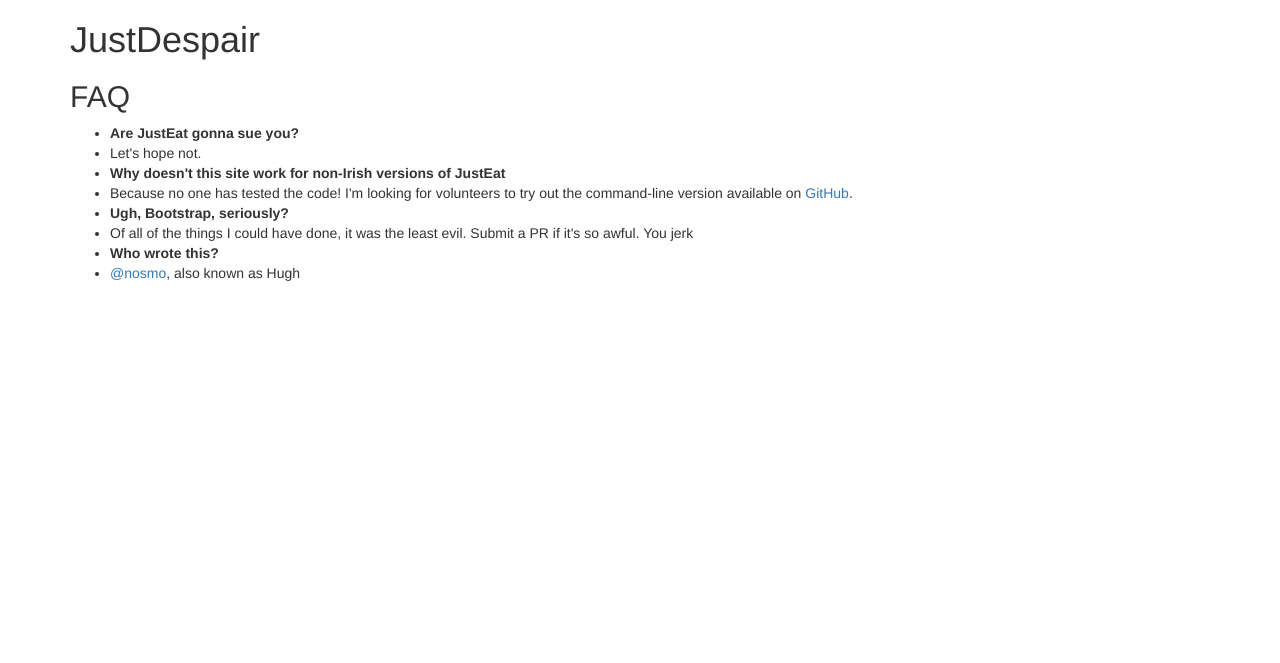
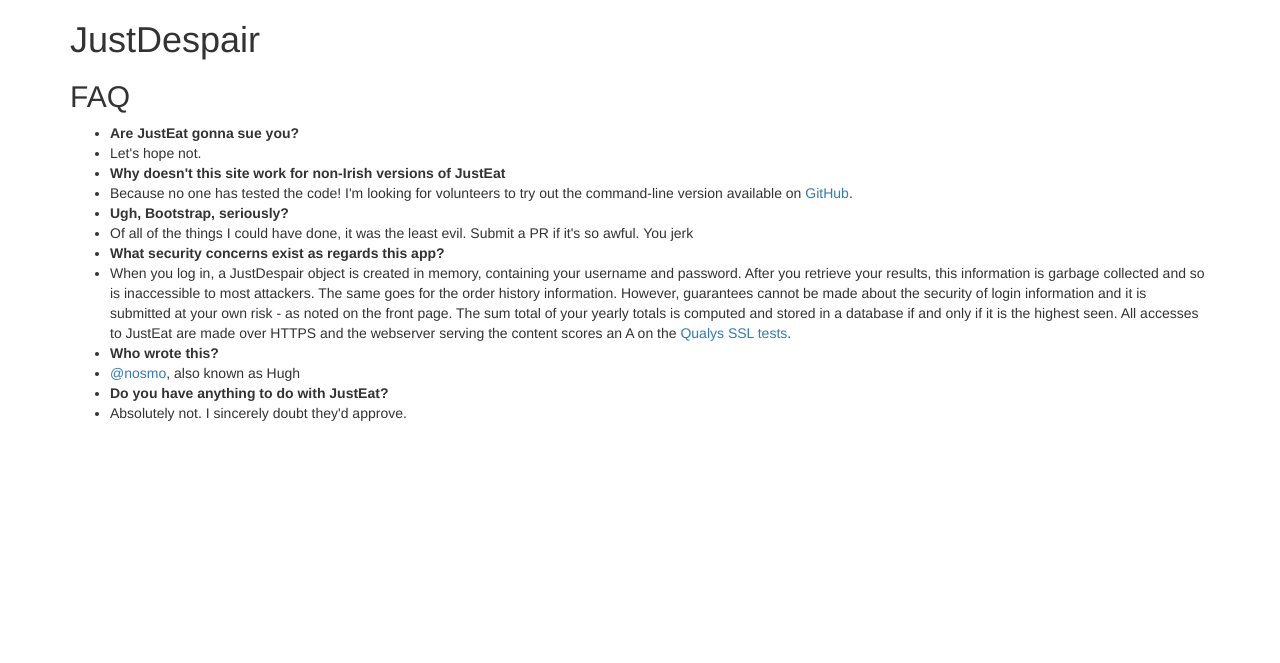
Before and after one commit to nosmo/justDespair, a Flask app: page /faq in a window 1280 px wide. Shown: the top 663 px of the page. Run offline with Flask 2, Linux system fonts and the light colour scheme; some libraries are stand-ins or nearby versions.

Commit message:
security info, making clear this has nothing to do with justeat

```diff
--- a/web/templates/faq.html
+++ b/web/templates/faq.html
@@ -16,8 +16,12 @@
     <li>Because no one has tested the code! I'm looking for volunteers to try out the command-line version available on <a href="https://github.com/nosmo/justDespair">GitHub</a>.</li>
     <li><strong>Ugh, Bootstrap, seriously?</strong></li>
     <li>Of all of the things I could have done, it was the least evil. Submit a PR if it's so awful. You jerk</li>
+    <li><strong>What security concerns exist as regards this app?</strong></li>
+    <li>When you log in, a JustDespair object is created in memory, containing your username and password. After you retrieve your results, this information is garbage collected and so is inaccessible to most attackers. The same goes for the order history information. However, guarantees cannot be made about the security of login information and it is submitted at your own risk - as noted on the front page. The sum total of your yearly totals is computed and stored in a database if and only if it is the highest seen. All accesses to JustEat are made over HTTPS and the webserver serving the content scores an A on the <a href="https://www.ssllabs.com/ssltest/analyze.html?d=justdespair.com">Qualys SSL tests</a>.</li>
     <li><strong>Who wrote this?</strong></li>
     <li><a href="https://twitter.com/nosmo">@nosmo</a>, also known as Hugh</li>
+    <li><strong>Do you have anything to do with JustEat?</strong></li>
+    <li>Absolutely not. I sincerely doubt they'd approve.</li>
   </ul>
 </div>
 
```
